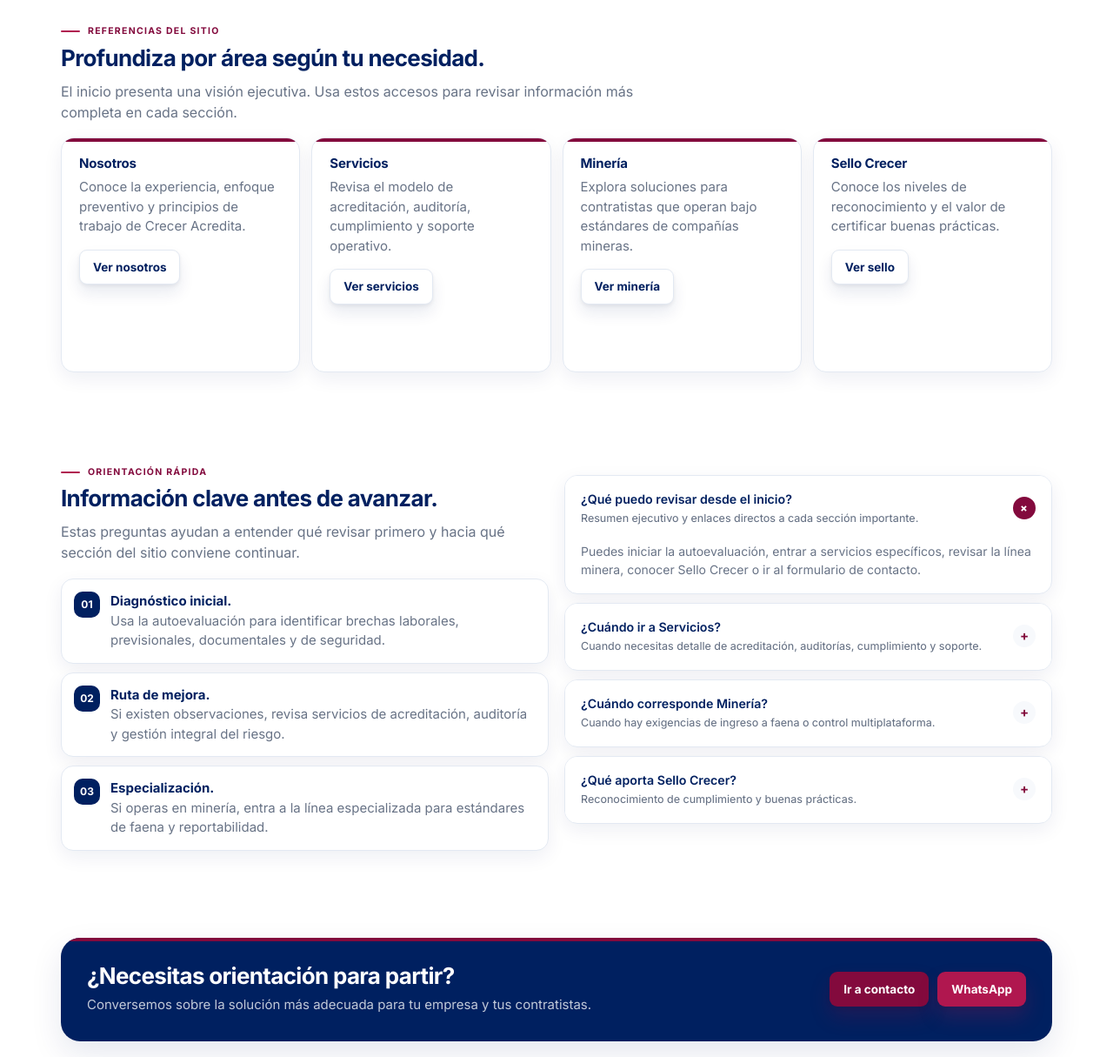
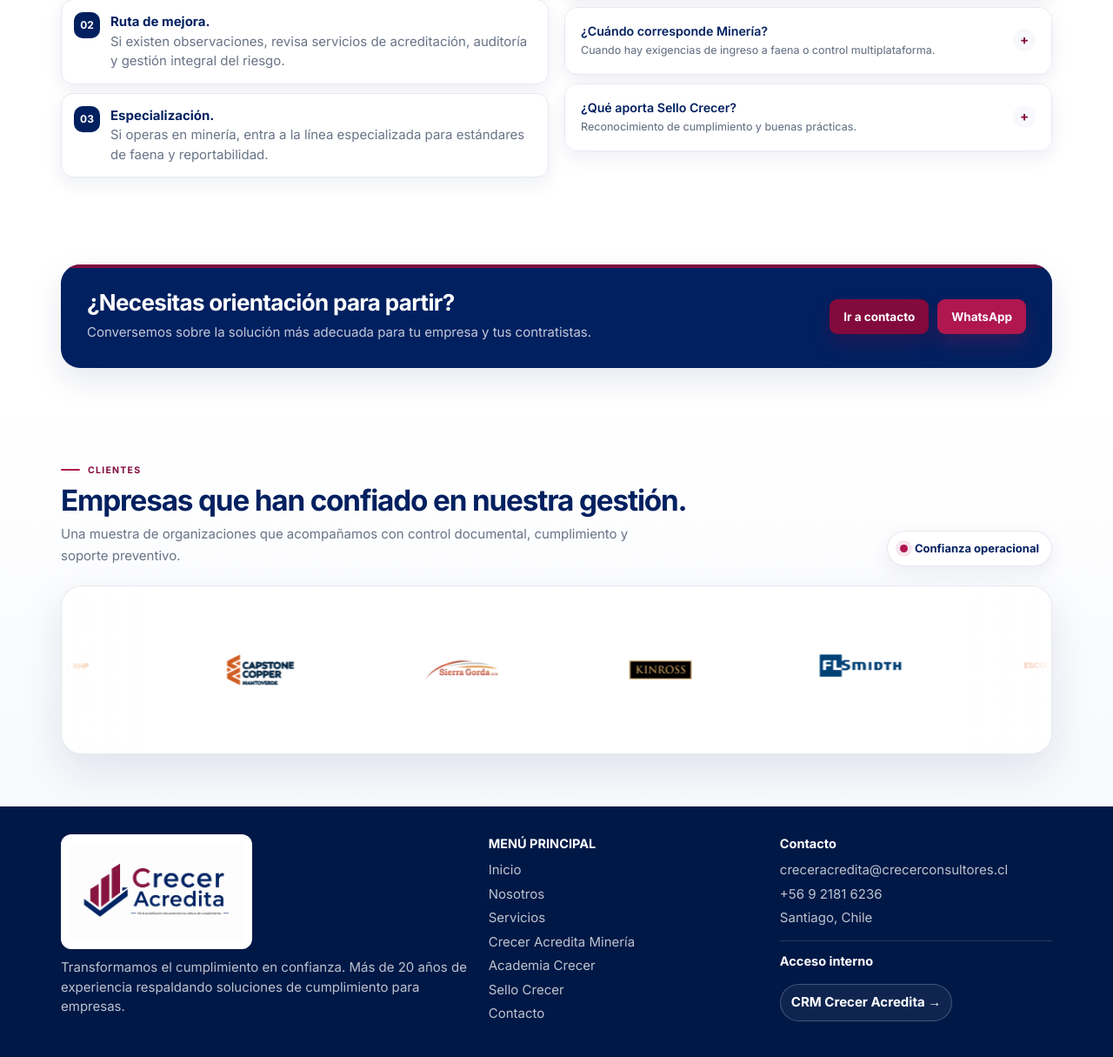
Before and after one commit to erwinislasegura/creceracredita, a PHP site: page / in a window 1280 px wide. Shown: the part 3552-4767 px from the top of the page at 87% size. Run offline with PHP 8.4, Linux system fonts and the light colour scheme.

Commit message:
Agrandar logos del carrusel de clientes

```diff
--- a/index.php
+++ b/index.php
@@ -970,6 +994,112 @@
     }
     .contact-cta h2 { color:#fff; margin-bottom:8px; }
     .contact-cta p { color:rgba(255,255,255,.76); margin-bottom:0; }
+
+    .clients-carousel-section {
+      padding:52px 0 60px;
+      background:linear-gradient(180deg,#fff 0%,#F7F9FC 100%);
+      overflow:hidden;
+    }
+    .clients-carousel-head {
+      display:grid;
+      grid-template-columns:minmax(0,1fr) auto;
+      gap:18px;
+      align-items:end;
+      margin-bottom:22px;
+    }
+    .clients-carousel-head h2 {
+      color:var(--navy);
+      font-size:clamp(23px, 2.6vw, 34px);
+      letter-spacing:-.035em;
+      margin-bottom:8px;
+    }
+    .clients-carousel-head p {
+      color:var(--muted);
+      max-width:690px;
+      margin:0;
+      font-size:15px;
+      line-height:1.65;
+    }
+    .clients-carousel-badge {
+      display:inline-flex;
+      align-items:center;
+      gap:8px;
+      padding:10px 14px;
+      border-radius:999px;
+      background:#fff;
+      border:1px solid rgba(0,32,96,.10);
+      color:var(--navy);
+      box-shadow:var(--shadow-sm);
+      font-size:13px;
+      font-weight:700;
+      white-space:nowrap;
+    }
+    .clients-carousel-badge::before {
+      content:"";
+      width:9px;
+      height:9px;
+      border-radius:50%;
+      background:var(--mustard);
+      box-shadow:0 0 0 5px rgba(176,23,79,.10);
+    }
+    .clients-carousel-shell {
+      position:relative;
+      overflow:hidden;
+      border:1px solid rgba(0,32,96,.10);
+      border-radius:24px;
+      background:#fff;
+      box-shadow:0 18px 48px rgba(0,32,96,.10);
+      padding:28px 0;
+    }
+    .clients-carousel-shell::before,
+    .clients-carousel-shell::after {
+      content:"";
+      position:absolute;
+      top:0;
+      bottom:0;
+      width:96px;
+      z-index:2;
+      pointer-events:none;
+    }
+    .clients-carousel-shell::before { left:0; background:linear-gradient(90deg,#fff,rgba(255,255,255,0)); }
+    .clients-carousel-shell::after { right:0; background:linear-gradient(270deg,#fff,rgba(255,255,255,0)); }
+    .clients-carousel-track {
+      display:flex;
+      width:max-content;
+      gap:34px;
+      padding:0 34px;
+      animation:clientsMarquee 38s linear infinite;
+    }
+    .clients-carousel-shell:hover .clients-carousel-track { animation-play-state:paused; }
+    .client-logo-card {
+      flex:0 0 196px;
+      height:136px;
+      display:flex;
+      align-items:center;
+      justify-content:center;
+      padding:8px;
+      border:0;
+      background:transparent;
+      box-shadow:none;
+    }
+    .client-logo-card img {
+      width:100%;
+      height:100%;
+      object-fit:contain;
+      filter:saturate(.96) contrast(1.04);
+      transition:transform .22s ease, filter .22s ease;
+    }
+    .client-logo-card:hover img {
+      transform:scale(1.05);
+      filter:saturate(1.05) contrast(1.08);
+    }
+    @keyframes clientsMarquee {
+      from { transform:translateX(0); }
+      to { transform:translateX(calc(-50%)); }
+    }
+    @media (prefers-reduced-motion: reduce) {
+      .clients-carousel-track { animation:none; flex-wrap:wrap; justify-content:center; width:auto; }
+    }
 
     footer {
       background:#001846;
@@ -1505,8 +1598,8 @@
         <div class="certifications-panel reveal-card" aria-label="Certificaciones que respaldan a Crecer Acredita">
           <div class="certifications-copy">
             <span class="eyebrow">Certificaciones</span>
-            <h2>Certificaciones que respaldan nuestra gestión.</h2>
-            <p>Estos sellos refuerzan nuestro compromiso con un servicio serio, trazable y alineado a estándares de evaluación y cumplimiento.</p>
+            <h2>Respaldo visible para una gestión confiable.</h2>
+            <p>Destacamos acreditaciones y registros que refuerzan nuestro estándar de servicio, trazabilidad y acompañamiento para empresas contratistas y mandantes.</p>
           </div>
           <div class="certifications-logos">
             <span class="certification-logo-card"><img src="certificacion/iso.jpg" alt="Certificación ISO"></span>
@@ -1716,6 +1808,39 @@
         </div>
       </div>
     </section>
+
+    <?php
+      $clientLogos = glob(__DIR__ . '/clientes/*.{png,jpg,jpeg,webp,svg}', GLOB_BRACE) ?: [];
+      natcasesort($clientLogos);
+      $clientLogos = array_values($clientLogos);
+    ?>
+    <?php if (!empty($clientLogos)): ?>
+      <section class="clients-carousel-section" id="clientes" aria-label="Clientes que confían en Crecer Acredita">
+        <div class="wrap">
+          <div class="clients-carousel-head">
+            <div>
+              <span class="eyebrow">Clientes</span>
+              <h2>Empresas que han confiado en nuestra gestión.</h2>
+              <p>Una muestra de organizaciones que acompañamos con control documental, cumplimiento y soporte preventivo.</p>
+            </div>
+            <span class="clients-carousel-badge">Confianza operacional</span>
+          </div>
+          <div class="clients-carousel-shell">
+            <div class="clients-carousel-track">
+              <?php foreach (array_merge($clientLogos, $clientLogos) as $logoPath): ?>
+                <?php
+                  $logoFile = basename($logoPath);
+                  $logoAlt = 'Cliente Crecer Acredita ' . pathinfo($logoFile, PATHINFO_FILENAME);
+                ?>
+                <span class="client-logo-card">
+                  <img src="clientes/<?= htmlspecialchars($logoFile, ENT_QUOTES, 'UTF-8') ?>" alt="<?= htmlspecialchars($logoAlt, ENT_QUOTES, 'UTF-8') ?>">
+                </span>
+              <?php endforeach; ?>
+            </div>
+          </div>
+        </div>
+      </section>
+    <?php endif; ?>
   </main>
 
   <?php include __DIR__ . '/includes/site-footer.php'; ?>
```
Also changed, not shown: other parts of index.php (+62 -76 lines).
